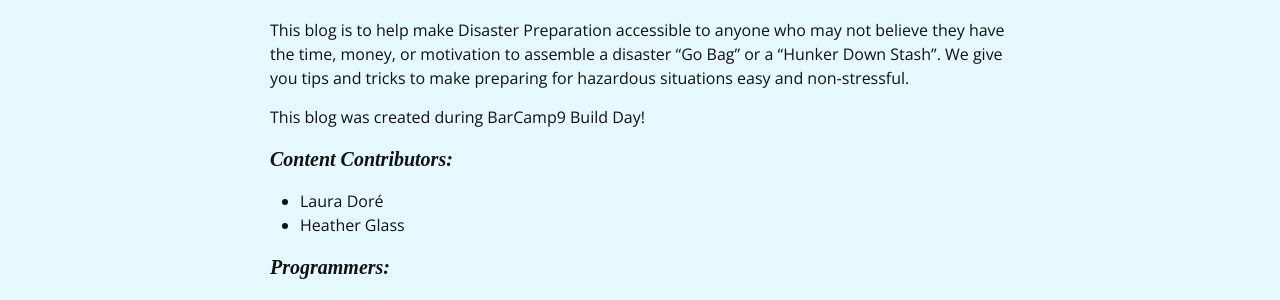
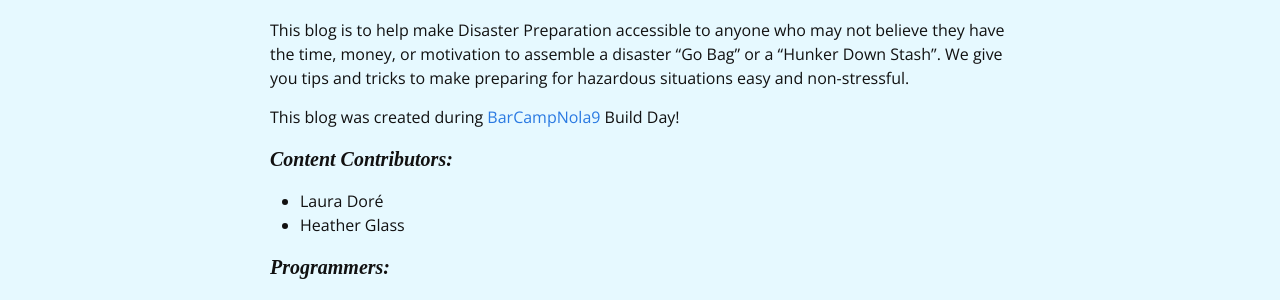
Before and after one commit to BarCamp-Disaster-Prep/BarCamp-Disaster-Prep.github.io, a Jekyll site: the page built from about.md, in a window 1280 px wide. Shown: the part 146-446 px from the top of the page. Built offline with Jekyll 4.4.1, drawn with Linux system fonts in a browser that asks for light colours; some web fonts are replaced.

Commit message:
Add barcampnola link to about page text

```diff
--- a/about.md
+++ b/about.md
@@ -6,7 +6,7 @@ permalink: /about/
 
 This blog is to help make Disaster Preparation accessible to anyone who may not believe they have the time, money, or motivation to assemble a disaster "Go Bag" or a "Hunker Down Stash". We give you tips and tricks to make preparing for hazardous situations easy and non-stressful.
 
-This blog was created during BarCamp9 Build Day!
+This blog was created during [BarCampNola9](http://barcampnola.com/) Build Day!
 
 <h4><b><i>Content Contributors:</i></b></h4>
 * Laura Dor&eacute;
```
